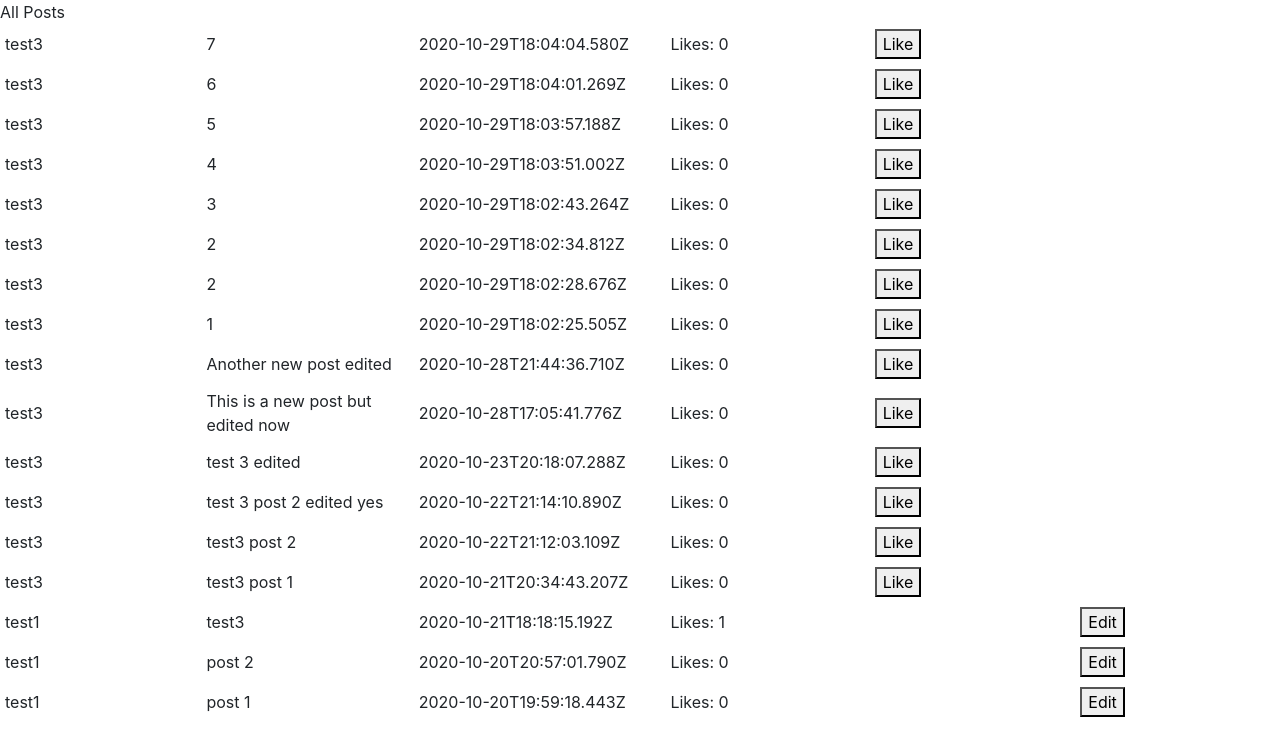
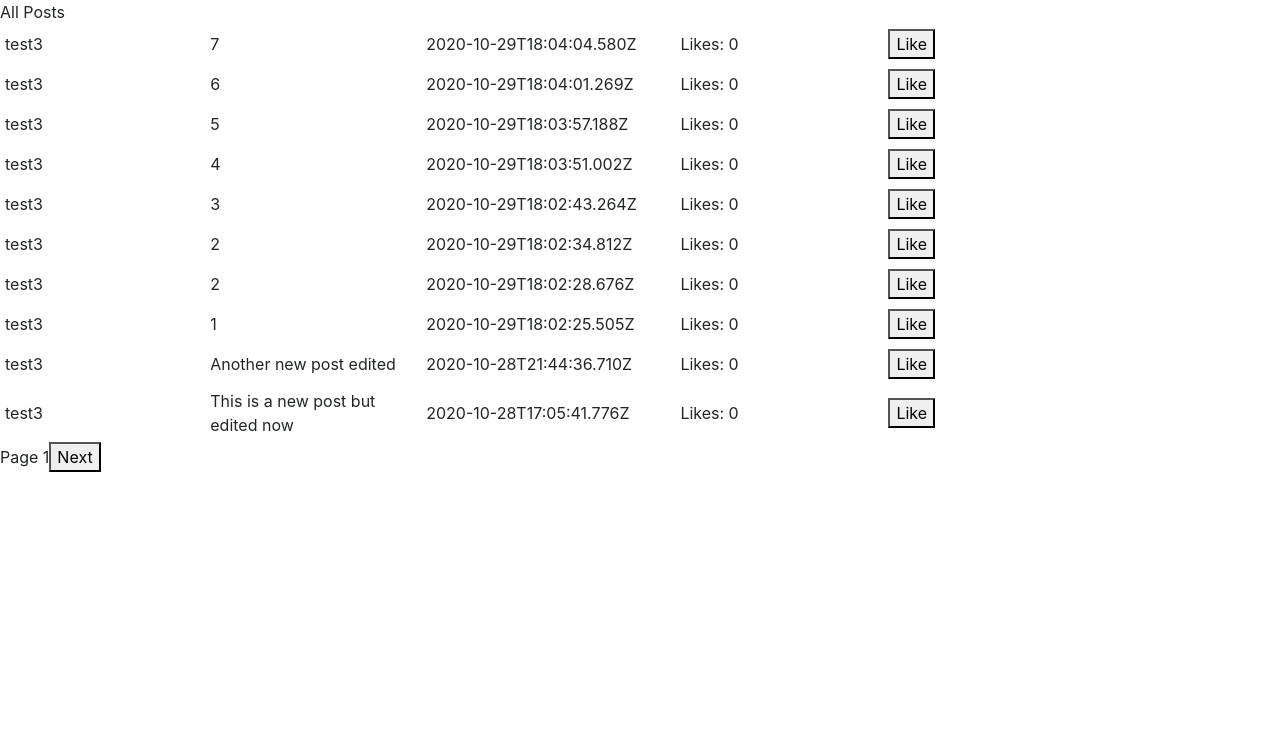
Before and after one commit to nh3223/cs_50_web_programming_with_python, a Django app: page / in a window 1280 px wide. Shown: the part 56-800 px from the top of the page. Run offline with Django 3.2, Linux system fonts and the light colour scheme; a user stored in the database is signed in; data comes from the database, SQL or seed files in the repository; both versions use the stored data as it was after the commit; some libraries are stand-ins or nearby versions.

Commit message:
Completed all basic functionality

```diff
--- a/2020_version/project4/network/static/network/compose_post.js
+++ b/2020_version/project4/network/static/network/compose_post.js
@@ -1,5 +1,6 @@
 function compose_post(post) {
     document.querySelector('#compose_view').style.display = 'block';
+    document.querySelector('#compose_view').innerHTML = ''
     document.querySelector('#compose_view').appendChild(get_post_form(post))
 }
 
--- a/2020_version/project4/network/static/network/show_posts.js
+++ b/2020_version/project4/network/static/network/show_posts.js
@@ -10,7 +10,6 @@ function get_posts(post_view_name, user_name=null) {
         document.getElementById('follow_table').style.display='none'
     }
     show_posts(post_view_name, current_user)
-
 }
 
 function show_post_header(post_view_name, user, current_user) {
@@ -54,7 +53,6 @@ function add_follow_button(following, user_name) {
     follow_button.innerHTML = button_text
     follow_button.addEventListener('click', () => follow(following, user_name))
     follow_button_cell.appendChild(follow_button)
-    console.log(follow_button_cell)
     document.getElementById('follow_table').appendChild(follow_button_cell)
 }
 
@@ -70,18 +68,20 @@ function follow(following, user_name) {
     .then(get_posts('profile', user_name))
 }
 
-function show_posts(post_view_name, current_user) {
-    fetch(`/posts/${post_view_name}`)
+function show_posts(post_view_name, current_user, page=1) {
+    console.log('show_posts', page)
+    fetch(`/posts/${post_view_name}/${page}`)
     .then(response => response.json())
     .then(posts => {
-        format_posts(posts, current_user)
+        format_posts(posts.posts, current_user)
+        console.log(posts.page)
+        show_pagination(post_view_name, current_user, posts.page, posts.last_page)
     })
 }
 
 function format_posts(posts, current_user) {
     document.getElementById('post_table').innerHTML = ''
     posts.forEach(post => {
-        console.log(post)
         create_and_populate_row(post, current_user)
     })
 }
@@ -157,9 +157,7 @@ function add_like_content(post) {
 function add_like_button_content(post, current_user) {
     let like_cell = document.getElementById(`like_button_${post.id}`)
     like_cell.innerHTML = ''
-    console.log(post.likes)
     let user_likes = post.likes.includes(current_user)
-    console.log(user_likes)
     if (current_user !=post.author) {
         let like_button = document.createElement('button')
         like_button.id = `like_button_button_${post.id}`
@@ -184,3 +182,27 @@ function like(post, current_user) {
         add_like_button_content(post)
     })
 }
+
+function show_pagination(post_view_name, current_user, page, last_page) {
+    console.log('show_pagination', page, last_page)
+    document.getElementById('pagination').innerHTML = ''
+    if (page != 1) {
+        create_page_button(post_view_name, current_user, 'Previous', page)
+    }
+    document.getElementById('pagination').appendChild(document.createTextNode(`Page ${page}`))
+    if (page != last_page) {
+        create_page_button(post_view_name, current_user, 'Next', page)
+    }
+}
+
+function create_page_button(post_view_name, current_user, button_type, page) {
+    console.log('create_page_button', page)
+    let page_button = document.createElement('button')
+    page_button.innerHTML = button_type
+    if (button_type == 'Previous') {
+        page_button.addEventListener('click', () => show_posts(post_view_name, current_user, page - 1))
+    } else {
+        page_button.addEventListener('click', () => show_posts(post_view_name, current_user, page + 1))
+    }
+    document.getElementById('pagination').appendChild(page_button)
+}
--- a/2020_version/project4/network/templates/network/index.html
+++ b/2020_version/project4/network/templates/network/index.html
@@ -10,6 +10,7 @@
         <section id="post_header"></section>
         <table id="follow_table"></table>
         <table id="post_table"></table>
+        <section id="pagination"></section>
     </div>
 
 {% endblock %}
--- a/2020_version/project4/network/urls.py
+++ b/2020_version/project4/network/urls.py
@@ -10,10 +10,10 @@ urlpatterns = [
     path("register", views.register, name="register"),
     path("posts", views.compose, name="compose"),
     path("posts/<int:post_id>", views.compose, name="compose"),
-    path("posts/all_posts", views.all_posts, name="all_posts"),
+    path("posts/all_posts/<int:page>", views.all_posts, name="all_posts"),
     path("posts/follow/<str:user_name>", views.follow, name="follow"),
-    path("posts/following", views.following_posts, name="following_posts"),
+    path("posts/following/<int:page>", views.following_posts, name="following_posts"),
     path("posts/follows/<str:user_name>", views.follows, name="follows"),
-    path("posts/<str:user_name>", views.profile_posts, name="profile"),
+    path("posts/<str:user_name>/<int:page>", views.profile_posts, name="profile"),
     path("posts/like/<str:post_id>", views.like, name="like")
 ]
--- a/2020_version/project4/network/views.py
+++ b/2020_version/project4/network/views.py
@@ -1,6 +1,7 @@
 import json
 from django.contrib.auth import authenticate, login, logout, get_user
 from django.contrib.auth.decorators import login_required
+from django.core.paginator import Paginator
 from django.db import IntegrityError
 from django.http import HttpResponse, HttpResponseRedirect, JsonResponse
 from django.shortcuts import render, redirect
@@ -8,7 +9,6 @@ from django.urls import reverse
 from django.views.decorators.csrf import csrf_exempt
 
 from .models import User, Post, Follow
-
 
 def index(request):
     return render(request, "network/index.html")
@@ -85,17 +85,17 @@ def compose(request, post_id=None):
     post.save()
     return JsonResponse({"message": "Posted successfully."}, status=201)
 
-def all_posts(request):
+def all_posts(request, page):
     posts = Post.objects.all()
-    return get_posts(posts)
+    return get_posts(posts, page)
 
-def following_posts(request):
+def following_posts(request, page):
     following_users = [follow.following for follow in Follow.objects.filter(follower=request.user).all()]
     posts = Post.objects.none()
     for user in following_users:
         #following_posts = Post.objects.filter(author=user).all()
         posts = posts|Post.objects.filter(author=user).all()
-    return get_posts(posts)
+    return get_posts(posts, page)
 
 def follows(request, user_name):
     current_user = request.user
@@ -138,14 +138,21 @@ def like(request, post_id):
     post.save()
     return JsonResponse(get_post_serialized(post), status=201)
 
-def profile_posts(request, user_name):
+def profile_posts(request, user_name, page):
     user = User.objects.get(username=user_name)
     posts = Post.objects.filter(author=user)
-    return get_posts(posts)
+    return get_posts(posts, page)
 
-def get_posts(posts):
+def get_posts(posts, page):
     posts = posts.order_by("-timestamp").all()
-    return JsonResponse([get_post_serialized(post) for post in posts], safe=False)
+    last_page = 1 + len(posts) // 10
+    posts = paginate(posts, page)
+    response = {'posts': [get_post_serialized(post) for post in posts], 'page': page, 'last_page': last_page}
+    return JsonResponse(response, safe=False)
+
+def paginate(posts, page):
+    paginator = Paginator(posts, 10)
+    return paginator.get_page(page)
 
 def get_post_serialized(post):
     likers = [user.username for user in post.liked_by.all()]
```
Also changed, not shown: 2020_version/project4/db.sqlite3.
